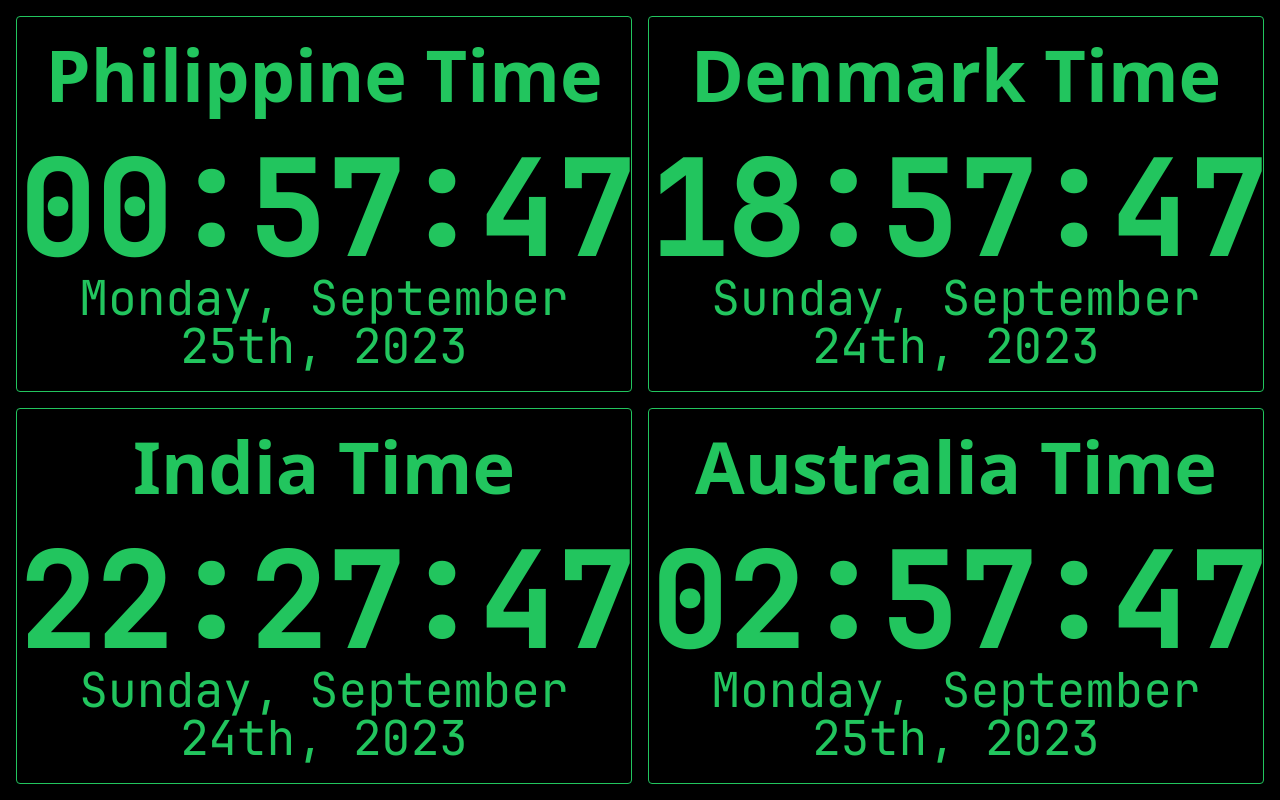
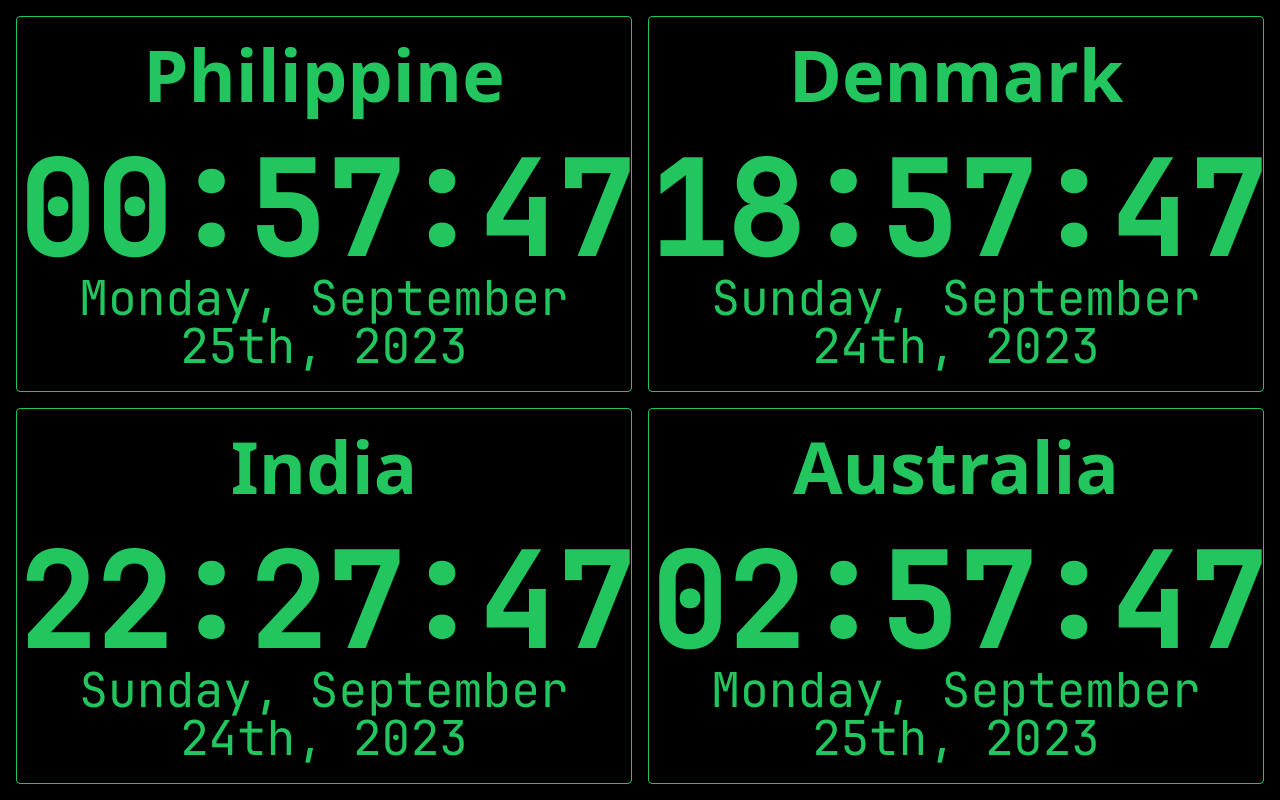
Before and after one commit to waynefaustorilla/world-clock, a Next.js app: page / in a window 1280 px wide. Built offline with nearby package versions, Linux system fonts and the light colour scheme.

Commit message:
removed 'time' word

```diff
--- a/src/app/page.tsx
+++ b/src/app/page.tsx
@@ -11,10 +11,10 @@ const Home = async () => {
 
   return (
     <div className="p-4 min-h-screen items-center grid grid-cols-2 gap-4 bg-black">
-      <Clock timezones={timezones} label={"Philippine Time"} timezone={"Asia/Manila"} />
-      <Clock timezones={timezones} label={"Denmark Time"} timezone={"CET"} />
-      <Clock timezones={timezones} label={"India Time"} timezone={"Asia/Kolkata"} />
-      <Clock timezones={timezones} label={"Australia Time"} timezone={"Australia/Sydney"} />
+      <Clock timezones={timezones} label={"Philippine"} timezone={"Asia/Manila"} />
+      <Clock timezones={timezones} label={"Denmark"} timezone={"CET"} />
+      <Clock timezones={timezones} label={"India"} timezone={"Asia/Kolkata"} />
+      <Clock timezones={timezones} label={"Australia"} timezone={"Australia/Sydney"} />
     </div>
   );
 };
```
